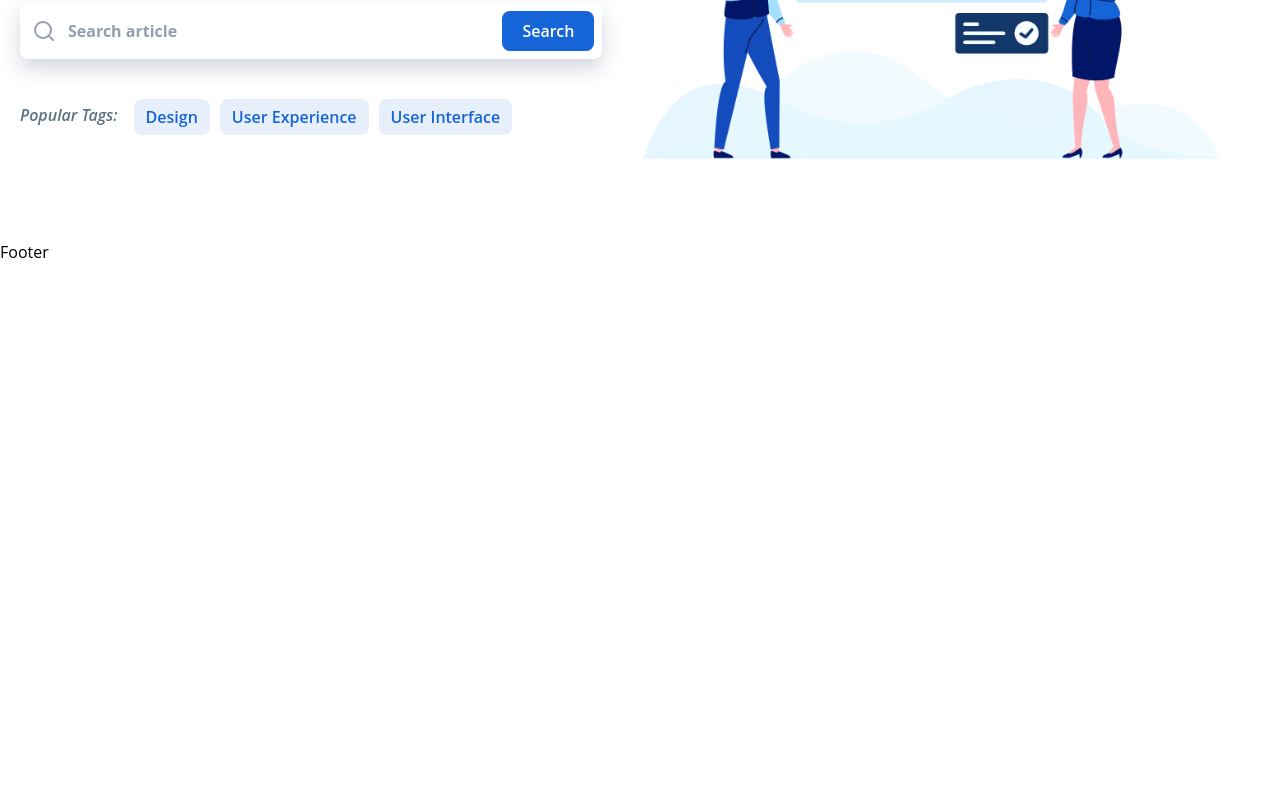
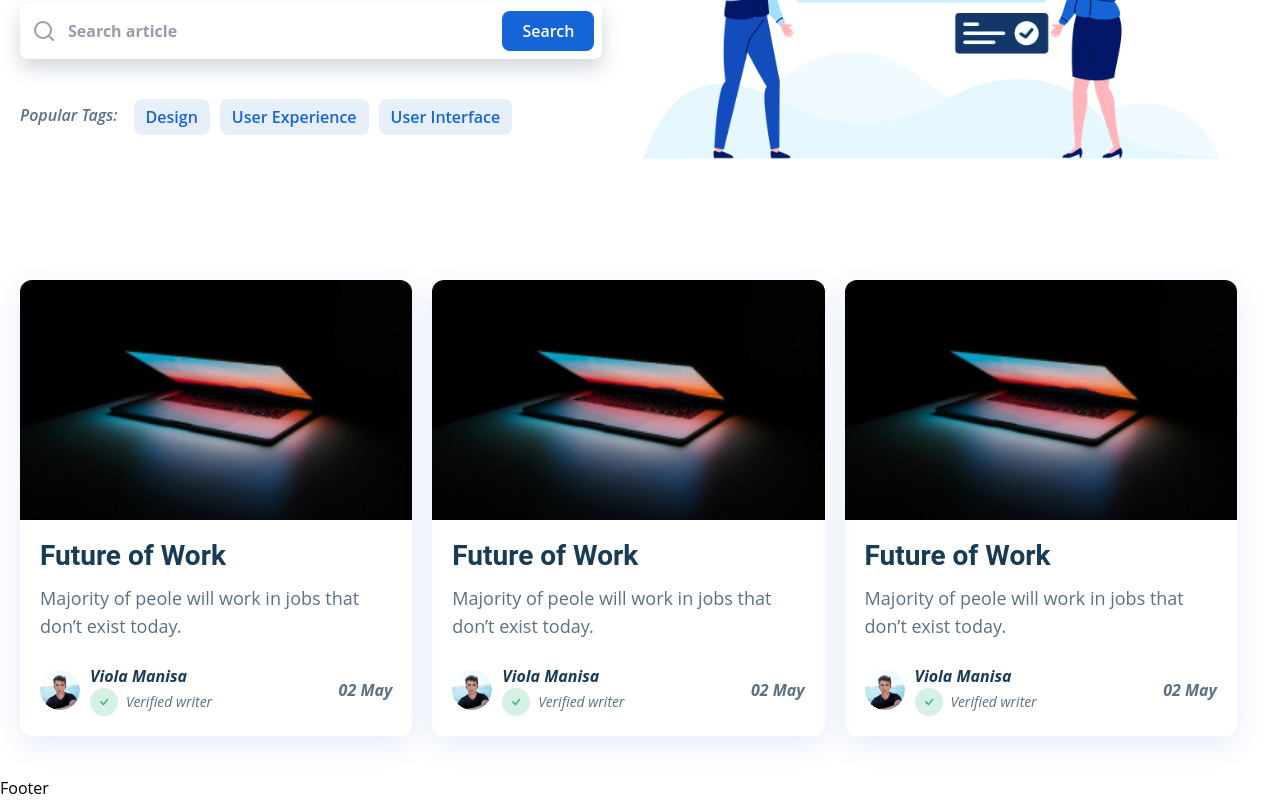
Before and after one commit to MdFahad23/MERN_FRONTEND_BLOG_APP, a React (Create React App) app: page / in a window 1280 px wide. Shown: the part 369-1169 px from the top of the page. Before the commit the page ends 800 px from the top, so only its background shows below. Built offline with nearby package versions, Linux system fonts and the light colour scheme.

Commit message:
Created Article Section

```diff
--- /dev/null
+++ b/src/components/ArticleCard.jsx
@@ -0,0 +1,53 @@
+import React from "react";
+import { BsCheck } from "react-icons/bs";
+
+import { images } from "../constants";
+
+const ArticleCard = ({ className }) => {
+  return (
+    <div
+      className={`rounded-xl overflow-hidden shadow-[rgba(7,_65,_210,_0.1)_0px_9px_30px] ${className}`}
+    >
+      <img
+        src={images.PostImage}
+        alt="title"
+        className="w-full object-cover object-center h-auto md:h-52 lg:h-48 xl:h-60"
+      />
+      <div className="p-5">
+        <h2 className="font-roboto font-bold text-xl text-dark-soft md:text-2xl lg:text-[28px]">
+          Future of Work
+        </h2>
+        <p className=" text-dark-light mt-3 text-sm md:text-lg">
+          Majority of peole will work in jobs that don’t exist today.
+        </p>
+        <div className="flex justify-between flex-nowrap items-center mt-6">
+          <div className="flex items-center gap-x-2 md:gap-x-2.5">
+            <img
+              src={images.PostProfileImage}
+              alt="post profile"
+              className="w-9 h-9 md:w-10 md:h-10 rounded-full"
+            />
+            <div className="flex flex-col">
+              <h4 className="font-bold italic text-dark-soft text-sm md:text-base">
+                Viola Manisa
+              </h4>
+              <div className="flex items-center gap-x-2">
+                <span className="bg-[#36B37E] w-fit bg-opacity-20 p-1.5 rounded-full">
+                  <BsCheck className="text-[#36B37E]" />
+                </span>
+                <span className="italic text-dark-light text-xs md:text-sm">
+                  Verified writer
+                </span>
+              </div>
+            </div>
+          </div>
+          <span className="font-bold text-dark-light italic text-sm md:text-base">
+            02 May
+          </span>
+        </div>
+      </div>
+    </div>
+  );
+};
+
+export default ArticleCard;
--- a/src/components/Header.jsx
+++ b/src/components/Header.jsx
@@ -73,7 +73,7 @@
   };
 
   return (
-    <section className="sticky top-0 right-0 left-0 z-50">
+    <section className="sticky top-0 right-0 left-0 z-50 bg-white">
       <header className="container mx-auto px-5 flex justify-between py-4 items-center">
         {/* Logo */}
         <div>
--- a/src/constants/images.js
+++ b/src/constants/images.js
@@ -1,9 +1,13 @@
 import Logo from "../assets/Logo.svg";
 import HeroImage from "../assets/Hero.svg";
+import PostImage from "../assets/Posts/post1.jpg";
+import PostProfileImage from "../assets/Posts/post-profile.svg";
 
 const images = {
   Logo,
   HeroImage,
+  PostImage,
+  PostProfileImage,
 };
 
 export default images;
--- a/src/pages/home/Homepage.jsx
+++ b/src/pages/home/Homepage.jsx
@@ -2,11 +2,13 @@
 
 import MainLayout from "../../components/MainLayout";
 import Hero from "./container/Hero";
+import Articles from "./container/Articles";
 
 const Homepage = () => {
   return (
     <MainLayout>
       <Hero />
+      <Articles />
     </MainLayout>
   );
 };
--- /dev/null
+++ b/src/pages/home/container/Articles.jsx
@@ -0,0 +1,15 @@
+import React from "react";
+
+import ArticleCard from "../../../components/ArticleCard";
+
+const Articles = () => {
+  return (
+    <section className="container mx-auto flex flex-wrap md:gap-x-5 gap-y-5 px-5 py-10">
+      <ArticleCard className="w-full  md:w-[calc(50%-20px)] lg:w-[calc(33.33%-21px)]" />
+      <ArticleCard className="w-full  md:w-[calc(50%-20px)] lg:w-[calc(33.33%-21px)]" />
+      <ArticleCard className="w-full  md:w-[calc(50%-20px)] lg:w-[calc(33.33%-21px)]" />
+    </section>
+  );
+};
+
+export default Articles;
--- a/src/pages/home/container/Hero.jsx
+++ b/src/pages/home/container/Hero.jsx
@@ -7,15 +7,15 @@
   return (
     <section className="container mx-auto flex flex-col px-5 py-5 lg:flex-row">
       <div className="mt-10 lg:w-1/2">
-        <h1 className="font-roboto text-3xl text-center font-bold text-dark-soft md:text-5xl lg:text-left lg:max-w-[540px]">
+        <h1 className="font-roboto text-3xl text-center font-bold text-dark-soft md:text-5xl lg:text-4xl xl:text-5xl lg:text-left lg:max-w-[540px]">
           Read the most interesting articles
         </h1>
-        <p className="text-dark-light mt-4 text-center md:text-xl lg:text-left">
+        <p className="text-dark-light mt-4 text-center md:text-xl lg:text-base xl:text-xl lg:text-left">
           Lorem ipsum dolor sit amet, consectetur adipiscing elit, sed do
           eiusmod tempor incididunt ut labore et dolore magna aliqua
         </p>
 
-        <div className="flex flex-col gap-y-2.5 mt-10 relative">
+        <div className="flex flex-col gap-y-2.5 mt-10 lg:mt-6 xl:mt-10 relative">
           <div className="relative">
             <FiSearch className=" absolute left-3 top-1/2 -translate-y-1/2 w-6 h-6 text-[#959EAD]" />
             <input
```
Also changed, not shown: src/assets/Posts/post-profile.svg (added), src/assets/Posts/post1.jpg (added).
